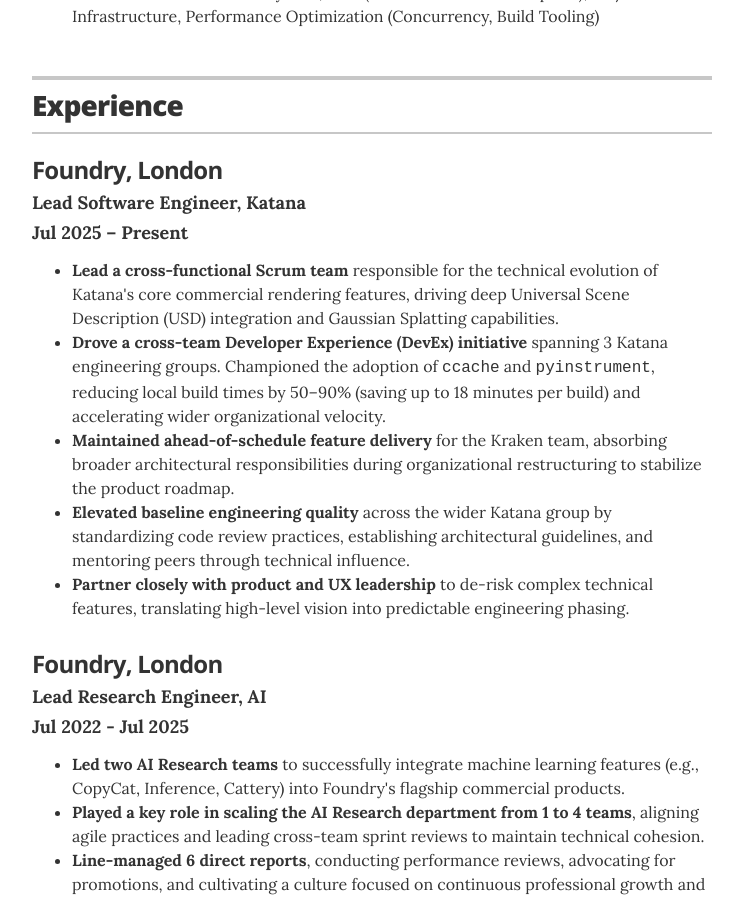
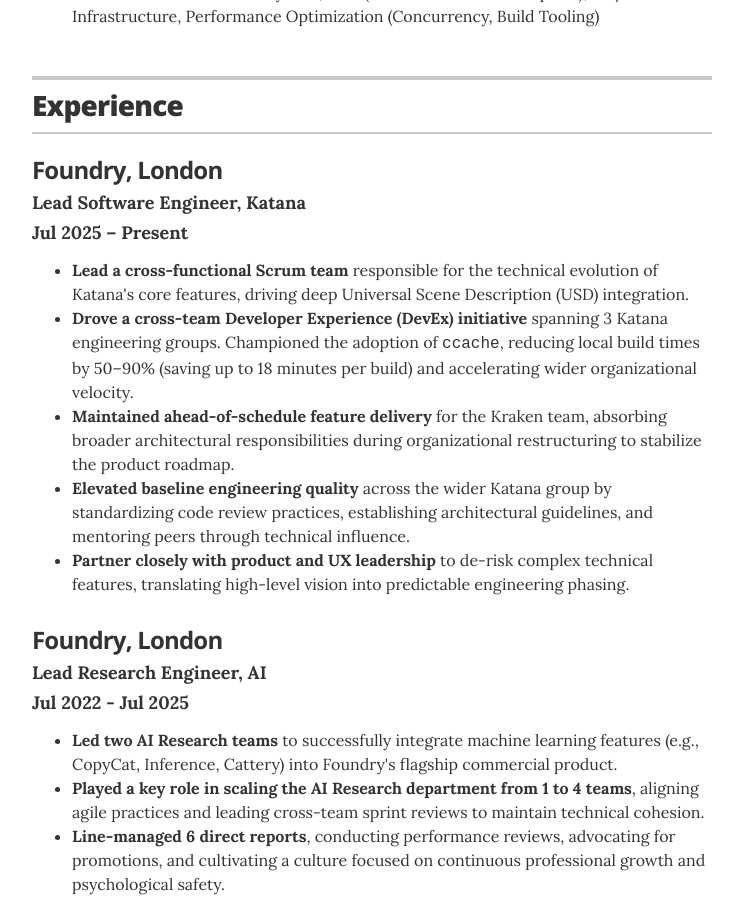
Before and after one commit to csaez/csaez.github.io, a Jekyll site: the page built from index.html, in a window 1280 px wide and 900 px high, scrolled down 808 px. Shown: the whole window, without its empty margins (268-1011 px from the left). Built offline with Jekyll 4.4.1, drawn with Linux system fonts in a browser that asks for light colours.

Commit message:
Update experience.yml

```diff
--- a/_data/experience.yml
+++ b/_data/experience.yml
@@ -4,8 +4,8 @@
   duration: Jul 2025 – Present
   summary: |
     <ul>
-      <li><strong>Lead a cross-functional Scrum team</strong> responsible for the technical evolution of Katana's core commercial rendering features, driving deep Universal Scene Description (USD) integration and Gaussian Splatting capabilities.</li>
-      <li><strong>Drove a cross-team Developer Experience (DevEx) initiative</strong> spanning 3 Katana engineering groups. Championed the adoption of <code>ccache</code> and <code>pyinstrument</code>, reducing local build times by 50–90% (saving up to 18 minutes per build) and accelerating wider organizational velocity.</li>
+      <li><strong>Lead a cross-functional Scrum team</strong> responsible for the technical evolution of Katana's core features, driving deep Universal Scene Description (USD) integration.</li>
+      <li><strong>Drove a cross-team Developer Experience (DevEx) initiative</strong> spanning 3 Katana engineering groups. Championed the adoption of <code>ccache</code>, reducing local build times by 50–90% (saving up to 18 minutes per build) and accelerating wider organizational velocity.</li>
       <li><strong>Maintained ahead-of-schedule feature delivery</strong> for the Kraken team, absorbing broader architectural responsibilities during organizational restructuring to stabilize the product roadmap.</li>
       <li><strong>Elevated baseline engineering quality</strong> across the wider Katana group by standardizing code review practices, establishing architectural guidelines, and mentoring peers through technical influence.</li>
       <li><strong>Partner closely with product and UX leadership</strong> to de-risk complex technical features, translating high-level vision into predictable engineering phasing.</li>
@@ -16,7 +16,7 @@
   duration: Jul 2022 - Jul 2025
   summary: |
     <ul>
-      <li><strong>Led two AI Research teams</strong> to successfully integrate machine learning features (e.g., CopyCat, Inference, Cattery) into Foundry's flagship commercial products.</li>
+      <li><strong>Led two AI Research teams</strong> to successfully integrate machine learning features (e.g., CopyCat, Inference, Cattery) into Foundry's flagship commercial product.</li>
       <li><strong>Played a key role in scaling the AI Research department from 1 to 4 teams</strong>, aligning agile practices and leading cross-team sprint reviews to maintain technical cohesion.</li>
       <li><strong>Line-managed 6 direct reports</strong>, conducting performance reviews, advocating for promotions, and cultivating a culture focused on continuous professional growth and psychological safety.</li>
       <li><strong>Co-developed a standardized technical hiring framework</strong> adopted across the entire R&D organization, significantly improving candidate evaluation consistency and scalability.</li>
```
